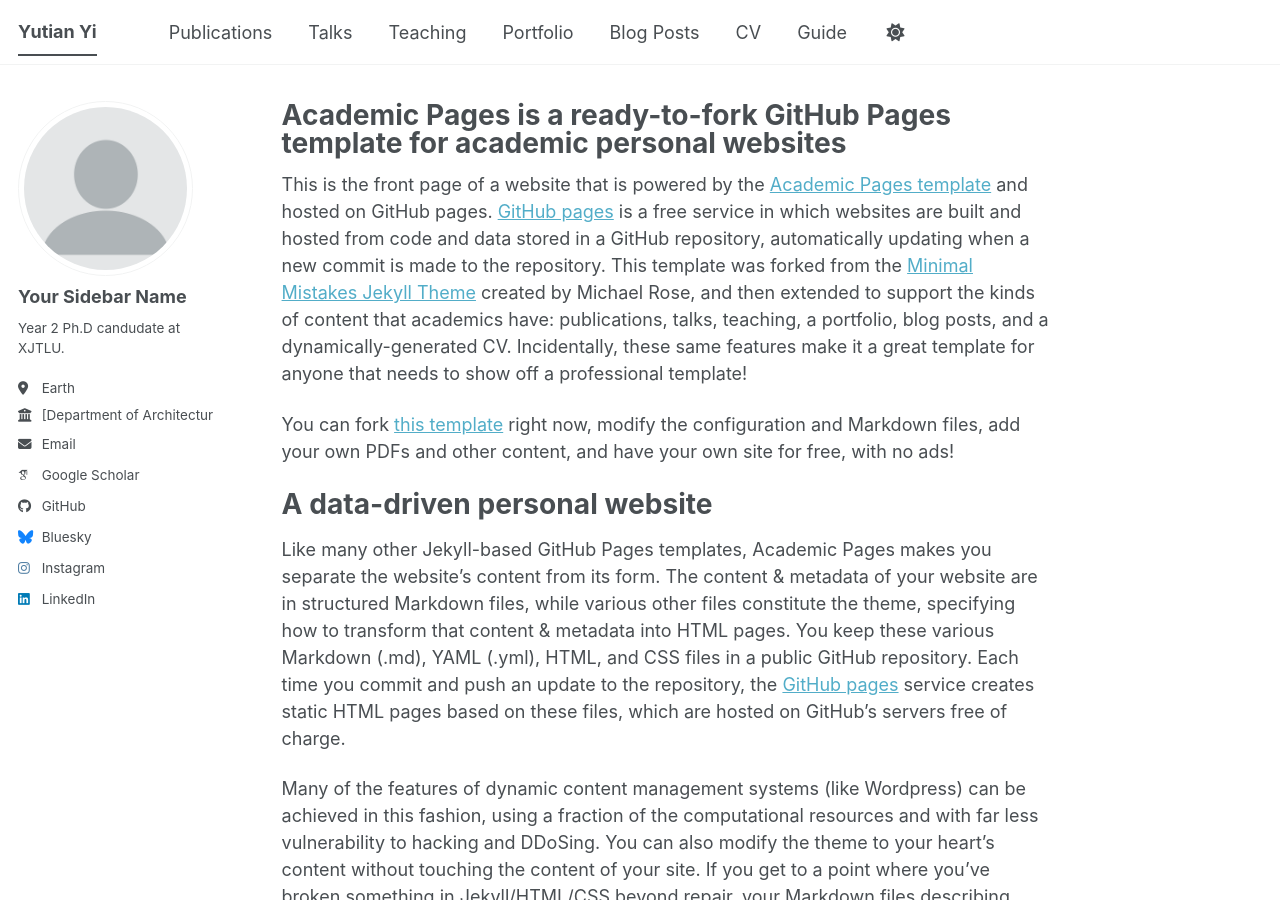
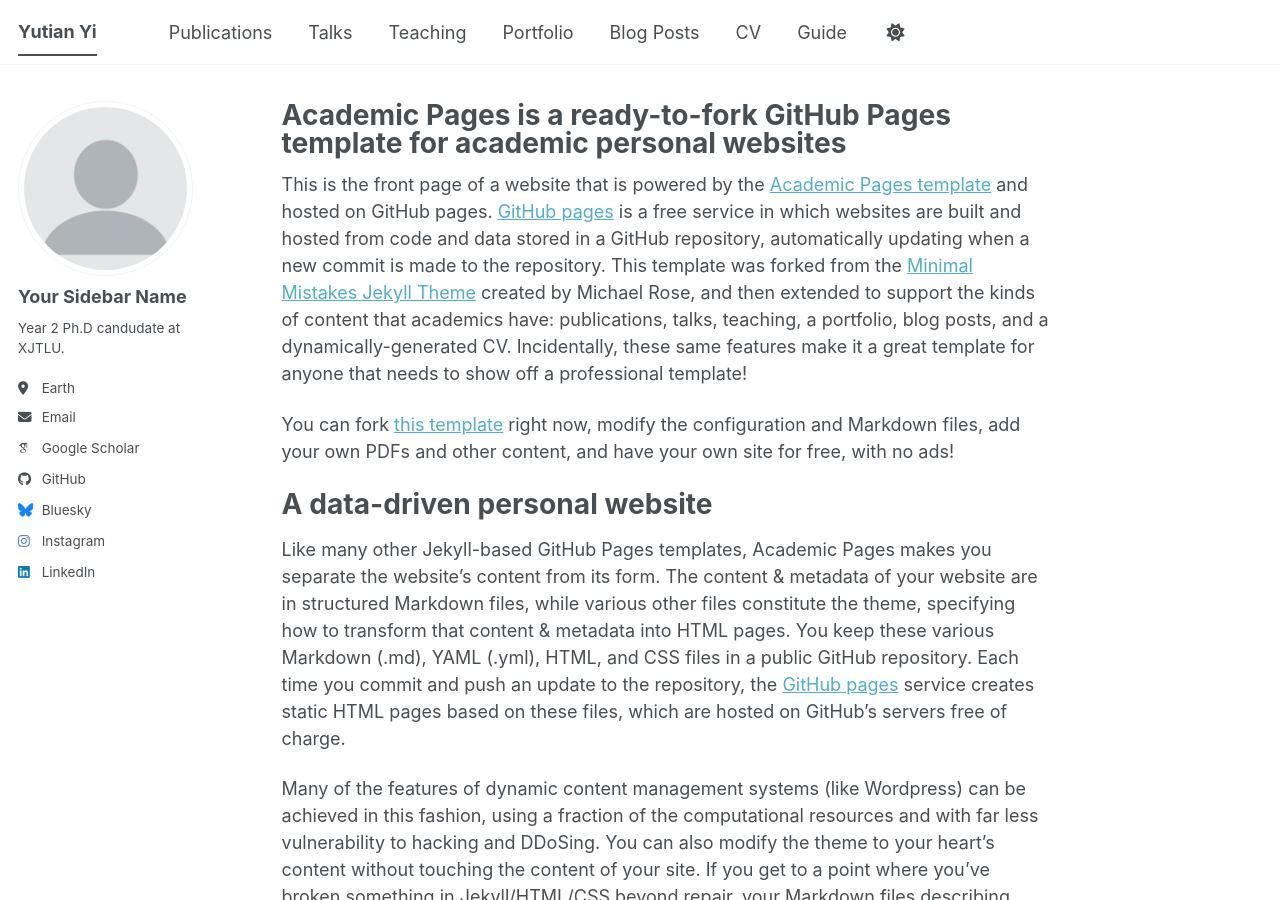
Before and after one commit to Yutian0425/yutian0425.github.io, a Jekyll site: the page built from _pages/about.md, in a window 1280 px wide and 900 px high. Built offline with Jekyll 4.4.1, drawn with Linux system fonts in a browser that asks for light colours; some web fonts are replaced; a script bundle is joined from its source files by our own code; library files that are not in the unit come from our copies.

Commit message:
Update _config.yml

```diff
--- a/_config.yml
+++ b/_config.yml
@@ -1,4 +1,4 @@
-# Welcome to Jekyll!
+      # Welcome to Jekyll!
 #
 # This config file is meant for settings that affect your entire site, values
 # which you are expected to set up once and rarely need to edit after that.
@@ -13,7 +13,7 @@ title                    : "Yutian Yi"
 title_separator          : "-"
 name                     : &name "Yutian Yi 易予恬"
 description              : &description "Hi, I am a Year 2 PhD candidate from Xi'an Jiaotong-Liverpool University!"   # Update this with a general description of your site, this is the default if not overridden by a page
-url                      : https://yuitian0425.github.io # The base hostname & protocol for your site e.g. "https://[your GitHub username].github.io",
+url                      : https://yutian0425.github.io # The base hostname & protocol for your site e.g. "https://[your GitHub username].github.io",
                                                            # or if you already have some other page hosted on Github then use "https://[your GitHub username].github.io/[Your Repo Name]"
 baseurl                  : "" # the subpath of your site, e.g. "/blog"
 repository               : "yutian0425/yutian0425.github.io"
@@ -28,7 +28,7 @@ author:
   pronouns         : # example: "she/her"
   bio              : "Year 2 Ph.D candudate at XJTLU."
   location         : "Earth"
-  employer         : "[Department of Architecture, Xi'an Jiaotong-Liverpool University](https://www.xjtlu.edu.cn/en/study/departments/design-school/architecture)"
+  employer         : #"[Department of Architecture, Xi'an Jiaotong-Liverpool University](https://www.xjtlu.edu.cn/en/study/departments/design-school/architecture)"
   uri              : # URL
   email            : "Yutian.yi24@student.xjtlu.edu.cn"
 
```
